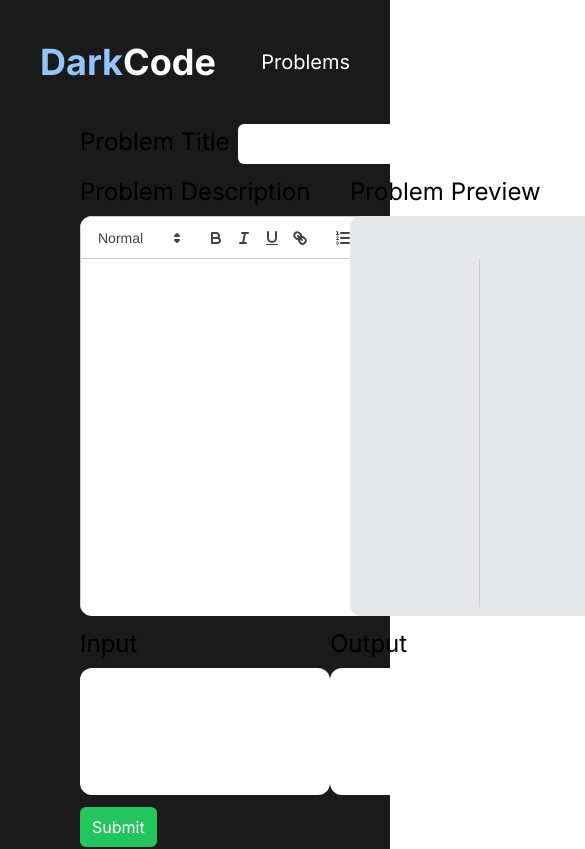
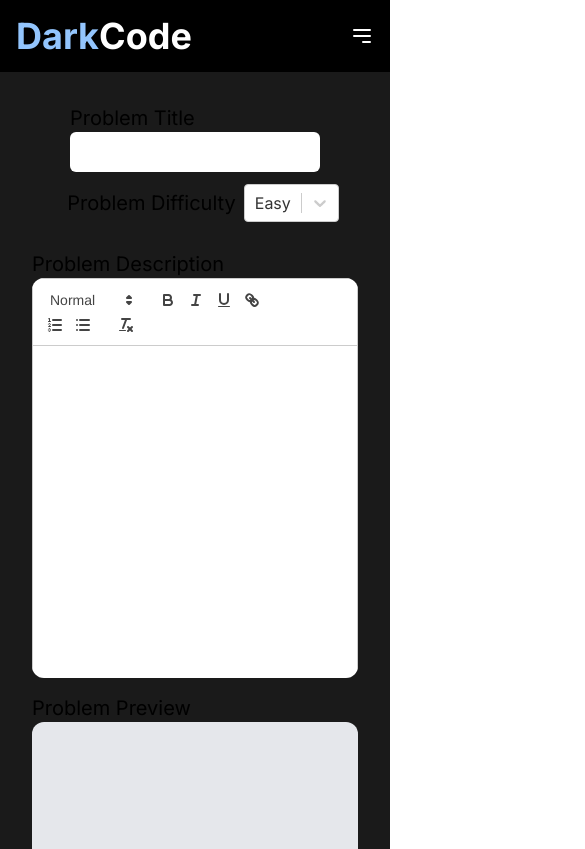
Before and after one commit to Prontent11/Darkcode, a Next.js app: page /admin in a window 390 px wide. Shown: the top 849 px of the page, 585 px wide, since content can reach past the window. Built offline with nearby package versions, Linux system fonts and the light colour scheme.

Commit message:
made some css changes and middleware file updated

```diff
--- a/src/app/(pages)/admin/page.tsx
+++ b/src/app/(pages)/admin/page.tsx
@@ -1,14 +1,11 @@
 "use client";
 import UserContext from "@/app/context/userContext";
 import axios from "axios";
-import { redirect } from "next/navigation";
 import { useRouter } from "next/navigation";
 import React, { useContext, useEffect, useState } from "react";
-// import ReactQuill from "react-quill";
 import Select from "react-select";
+import dynamic from "next/dynamic";
 import "react-quill/dist/quill.snow.css";
-
-import dynamic from "next/dynamic";
 
 const ReactQuill = dynamic(() => import("react-quill"), { ssr: false });
 
@@ -23,19 +20,22 @@ const Admin = () => {
     output: "",
     difficulty: "Easy",
   });
+
   useEffect(() => {
     if (currentUser?.admin === false) {
-      return redirect("/");
+      router.push("/");
     }
-  }, [currentUser]);
+  }, [currentUser, router]);
+
   const difficulties = [
     { value: "Easy", label: "Easy" },
     { value: "Medium", label: "Medium" },
     { value: "Hard", label: "Hard" },
   ];
-  const Submit = async () => {
+
+  const submitProblem = async () => {
     try {
-      alert("Are you sure you want to submit");
+      alert("Are you sure you want to submit?");
       const response = await axios.post("./api/problems", problem);
       console.log(response.data);
     } catch (error) {
@@ -49,18 +49,19 @@ const Admin = () => {
       difficulty: "Easy",
     });
   };
+
   return (
-    <>
-      <div>
-        <div className="p-10 pb-5 pl-20  flex flex-col gap-3 box-border bg-[#1A1A1A]">
-          <div className="container flex items-center justify-between w-[950px] ">
-            <div>
-              <label className=" mb-2 text-2xl" htmlFor="title">
+    <div className="bg-[#1A1A1A] min-h-screen p-4 sm:p-8">
+      <div className="container mx-auto">
+        <div className="flex flex-col gap-3">
+          <div className="flex md:flex-row items-center md:items-center  md:justify-between  mb-4 md:mb-8 flex-col gap-3">
+            <div className="flex flex-col">
+              <label className="text-xl md:text-2xl" htmlFor="title">
                 Problem Title
               </label>
               <input
                 type="text"
-                className="ml-2 rounded-md p-2 text-black"
+                className="rounded-md p-2 text-black"
                 required
                 value={problem.title}
                 onChange={(e: any) =>
@@ -68,15 +69,14 @@ const Admin = () => {
                 }
               />
             </div>
-            <div className="flex">
-              <label htmlFor="di mb-2 fficulty " className="text-2xl">
+            <div className="flex items-center">
+              <label className="text-xl md:text-2xl ml-4" htmlFor="difficulty">
                 Problem Difficulty
               </label>
               <Select
-                id={Date.now().toString()}
-                className="text-black"
+                className="text-black ml-2"
                 options={difficulties}
-                value={problem.difficulty}
+                value={{ value: problem.difficulty, label: problem.difficulty }}
                 onChange={(e: any) =>
                   setProblem({ ...problem, difficulty: e.value })
                 }
@@ -84,9 +84,10 @@ const Admin = () => {
               />
             </div>
           </div>
-          <div className="flex items-center justify-evenly">
-            <div className="container flex flex-col  ">
-              <label className=" mb-2 text-2xl" htmlFor="description">
+
+          <div className="grid grid-cols-1 md:grid-cols-2 gap-4">
+            <div className="flex flex-col">
+              <label className="text-xl md:text-2xl" htmlFor="description">
                 Problem Description
               </label>
               <ReactQuill
@@ -96,43 +97,46 @@ const Admin = () => {
                   setProblem({ ...problem, description: e })
                 }
                 theme="snow"
-                className=" w-[400px] h-[400px] rounded-xl overflow-hidden  bg-white text-black"
+                className="w-full h-[400px] rounded-xl overflow-hidden bg-white text-black"
               />
             </div>
-            <div className="container flex flex-col  ">
-              <label className=" mb-2 text-2xl" htmlFor="preview">
+
+            <div className="flex flex-col">
+              <label className="text-xl md:text-2xl" htmlFor="preview">
                 Problem Preview
               </label>
-              <div className=" overflow-y-auto rounded-xl w-[400px] h-[400px] bg-gray-200 p-5 resize-none text-black">
+              <div className="overflow-y-auto rounded-xl w-full h-[400px] bg-gray-200 p-5 resize-none text-black">
                 <div
                   dangerouslySetInnerHTML={{ __html: problem.description }}
                 />
               </div>
             </div>
           </div>
-          <div className="flex items-center justify-evenly">
-            <div className="container flex flex-col  ">
-              <label className=" mb-2 text-2xl" htmlFor="input">
+
+          <div className="grid grid-cols-1 md:grid-cols-2 gap-4">
+            <div className="flex flex-col">
+              <label className="text-xl md:text-2xl" htmlFor="input">
                 Input
               </label>
               <textarea
                 id="input"
                 required
-                className="rounded-xl w-[250px] h-[15vh]  p-1 resize-none text-black"
+                className="rounded-xl w-full h-[15vh] p-1 resize-none text-black"
                 value={problem.input}
                 onChange={(e: any) =>
                   setProblem({ ...problem, input: e.target.value })
                 }
               />
             </div>
-            <div className="container flex flex-col  ">
-              <label className=" mb-2 text-2xl" htmlFor="output">
+
+            <div className="flex flex-col">
+              <label className="text-xl md:text-2xl" htmlFor="output">
                 Output
               </label>
               <textarea
                 id="output"
                 required
-                className="rounded-xl w-[250px] h-[15vh]  p-1 resize-none text-black"
+                className="rounded-xl w-full h-[15vh] p-1 resize-none text-black"
                 value={problem.output}
                 onChange={(e: any) =>
                   setProblem({ ...problem, output: e.target.value })
@@ -140,17 +144,18 @@ const Admin = () => {
               />
             </div>
           </div>
+
           <div className="container">
             <button
               className="rounded-md px-3 py-2 hover:bg-green-600 text-white bg-green-500"
-              onClick={Submit}
+              onClick={submitProblem}
             >
               Submit
             </button>
           </div>
         </div>
       </div>
-    </>
+    </div>
   );
 };
 
--- a/src/app/(pages)/layout.tsx
+++ b/src/app/(pages)/layout.tsx
@@ -1,19 +1,12 @@
-// import { Metadata } from "next";
 "use client";
 import { Inter } from "next/font/google";
-// import "../globals.css";
 import { UserProvider } from "../context/userContext";
-import { useState } from "react";
 import { ToastContainer } from "react-toastify";
 import Link from "next/link";
 import Navbar from "@/components/Navbar";
-
+import { useState } from "react";
+import Footer from "@/components/Footer";
 const inter = Inter({ subsets: ["latin"] });
-
-// export const metadata: Metadata = {
-//   title: "Create Next App",
-//   description: "Generated by create next app",
-// };
 
 export default function PageLayout({
   children,
@@ -22,7 +15,7 @@ export default function PageLayout({
 }) {
   return (
     <UserProvider>
-      <div className="bg-[#1A1A1A] h-screen">
+      <div className="min-h-screen bg-[#1A1A1A]">
         <Navbar />
         <ToastContainer
           position="top-center"
@@ -36,10 +29,12 @@ export default function PageLayout({
           pauseOnHover
           theme="dark"
         />
-        {children}
-        {/* <footer className="footer  text-[#ffffff]  bg-blue-400 overflow-hidden border-t text-center py-5 border-white">
-          <p>&copy; 2023 Darkcode. All rights reserved.</p>
-        </footer> */}
+        <div className="flex flex-col min-h-screen">
+          <div className="container mx-auto p-4 sm:p-8 flex-grow">
+            {children}
+          </div>
+          <Footer />
+        </div>
       </div>
     </UserProvider>
   );
--- a/src/app/(pages)/problems/[id]/page.tsx
+++ b/src/app/(pages)/problems/[id]/page.tsx
@@ -1,40 +1,29 @@
 "use client";
+import UserContext from "@/app/context/userContext";
+import LoadingComponent from "@/components/Loading";
+import Problem from "@/components/Problem";
+import axios from "axios";
 import { useRouter } from "next/navigation";
-import React, {
-  Suspense,
-  useCallback,
-  useContext,
-  useEffect,
-  useState,
-} from "react";
+import React, { useContext, useCallback, useState, useEffect } from "react";
 import Editor from "@monaco-editor/react";
-import Problem from "@/components/Problem";
-import Testcases from "@/components/Testcases";
-import axios from "axios";
-import { fetchProblem } from "@/lib/problemlib";
-import UserContext from "@/app/context/userContext";
 import { toast } from "react-toastify";
 import CodeEditorHead from "@/components/CodeEditorHead";
-import LoadingComponent from "@/components/Loading";
-const Problems = ({ params }: any) => {
+
+interface ProblemsProps {
+  params: { id: string };
+}
+
+const Problems: React.FC<ProblemsProps> = ({ params }) => {
   const id = params.id;
+  const router = useRouter();
+  const [userCode, setUserCode] = useState<string>("");
+  const [userLang, setUserLang] = useState<string>("python");
+  const [userTheme, setUserTheme] = useState<string>("vs-dark");
+  const [fontSize, setFontSize] = useState<number>(20);
+  const [problem, setProblem] = useState<any>();
+  const [loading, setLoading] = useState<boolean>(false);
+  const { currentUser } = useContext(UserContext);
 
-  const router = useRouter();
-  const [userCode, setUserCode] = useState(``);
-
-  const [userLang, setUserLang] = useState("python");
-
-  const [userTheme, setUserTheme] = useState("vs-dark");
-
-  const [fontSize, setFontSize] = useState(20);
-
-  const [userInput, setUserInput] = useState("");
-
-  const [userOutput, setUserOutput] = useState("");
-
-  const [problem, setProblem] = useState();
-  const [loading, setLoading] = useState(false);
-  const { currentUser } = useContext(UserContext);
   const getProblem = useCallback(async () => {
     try {
       setLoading(true);
@@ -47,80 +36,61 @@ const Problems = ({ params }: any) => {
       setLoading(false);
     }
   }, []);
-
+  useEffect(() => {
+    getProblem();
+  }, []);
   const onSubmit = async () => {
     try {
       setLoading(true);
       const userEmail = currentUser?.email;
-      console.log(currentUser);
       const data = {
         problem,
         userCode,
         userLang,
         userEmail,
       };
-      const respone = await axios.post("../api/submit", data);
-      // const respone = 3;
+      const response = await axios.post("../api/submit", data);
       let message = "";
-      if (respone.data.data.status.id == 3) {
+      if (response.data.data.status.id === 3) {
         message = " ✅ Problem accepted";
         toast.success(message, {
-          position: "top-center",
-          autoClose: 3000,
-          hideProgressBar: false,
-          closeOnClick: true,
-          pauseOnHover: true,
-          draggable: true,
-          progress: undefined,
-          theme: "dark",
+          /* ...toast options */
         });
-      } else if (respone.data.data.status.id == 4) {
+      } else if (response.data.data.status.id === 4) {
         message = " ❌ Wrong Answer";
         toast.error(message, {
-          position: "top-center",
-          autoClose: 3000,
-          hideProgressBar: false,
-          closeOnClick: true,
-          pauseOnHover: true,
-          draggable: true,
-          progress: undefined,
-          theme: "dark",
+          /* ...toast options */
         });
       } else {
         message = " 🚫 Compilation Error";
         toast.error(message, {
-          position: "top-center",
-          autoClose: 3000,
-          hideProgressBar: false,
-          closeOnClick: true,
-          pauseOnHover: true,
-          draggable: true,
-          progress: undefined,
-          theme: "dark",
+          /* ...toast options */
         });
       }
 
       console.log("working.....");
-      console.log(respone);
+      console.log(response);
     } catch (error) {
       console.log(error);
     } finally {
       setLoading(false);
     }
   };
+
   const options = {
     fontSize: fontSize,
   };
+
   return loading ? (
     <div>
       <LoadingComponent />
     </div>
   ) : (
-    <div className="  w-full justify-start flex overflow-hidden">
-      <div className="problem h-full flex-1 ">
+    <div className="flex flex-col md:flex-row">
+      <div className="md:w-1/2 overflow-hidden">
         <Problem problem={problem} />
       </div>
-      <div className="flex-1 overflow-hidden h-full">
+      <div className="md:w-1/2 md:overflow-hidden">
         <CodeEditorHead
           userLang={userLang}
           setUserLang={setUserLang}
@@ -132,14 +102,14 @@ const Problems = ({ params }: any) => {
         />
 
         <Editor
-          className="h-[610px] "
+          className="h-96 md:h-[615px]"
           options={options}
           theme={userTheme}
           language={userLang}
           defaultLanguage="python"
           defaultValue="Enter your code here"
-          onChange={(value: any) => {
-            setUserCode(value);
+          onChange={(value: string | undefined) => {
+            setUserCode(value || " ");
           }}
         />
       </div>
--- /dev/null
+++ b/src/components/Footer.tsx
@@ -0,0 +1,13 @@
+import React from "react";
+
+const Footer: React.FC = () => {
+  return (
+    <footer className="bg-gray-800 text-white p-4">
+      <div className="container mx-auto text-center">
+        <p>&copy;{new Date().getFullYear()} DarkCode. All rights reserved.</p>
+      </div>
+    </footer>
+  );
+};
+
+export default Footer;
--- a/src/components/Navbar.tsx
+++ b/src/components/Navbar.tsx
@@ -1,40 +1,85 @@
+import { useContext, useState } from "react";
 import Link from "next/link";
-import React, { useContext, useState } from "react";
 import Dropdown from "./Dropdown";
 import UserContext from "@/app/context/userContext";
 
 const Navbar = () => {
   const { currentUser } = useContext(UserContext);
+  const [isMenuOpen, setMenuOpen] = useState(false);
+
+  const toggleMenu = () => {
+    setMenuOpen(!isMenuOpen);
+  };
+
   return (
-    <div>
-      {" "}
-      <div className=" p pt-10">
-        <div className="container mx-auto flex justify-between items-center">
+    <div className="bg-black">
+      <div className="container mx-auto p-4">
+        <div className="flex justify-between items-center">
+          {/* Logo */}
           <div className="text-white font-bold text-xl">
-            <Link href="/" className="text-4xl ml-10 mt-10">
+            <Link href="/" className="text-4xl">
               <span className="text-blue-300">Dark</span>Code
             </Link>
           </div>
 
-          {/* Navigation links on the right */}
-          <div className="flex flex-wrap items-center gap-5 text-xl">
+          {/* Hamburger icon for mobile */}
+          <div className="lg:hidden cursor-pointer" onClick={toggleMenu}>
+            <svg
+              className="w-6 h-6 text-white"
+              fill="none"
+              stroke="currentColor"
+              viewBox="0 0 24 24"
+              xmlns="http://www.w3.org/2000/svg"
+            >
+              <path
+                strokeLinecap="round"
+                strokeLinejoin="round"
+                strokeWidth="2"
+                d="M4 6h16M4 12h16m-7 6h7"
+              ></path>
+            </svg>
+          </div>
+
+          {/* Navigation links on the right (hidden on mobile) */}
+          <div className="hidden lg:flex items-center space-x-4 text-white text-lg">
             <Link
               href="/problems"
-              className="text-white hover:bg-blue-300 px-5 py-2 rounded-xl hover:text-white"
+              className="hover:bg-blue-300 px-3 py-2 rounded-md hover:text-white"
             >
               Problems
             </Link>
             {currentUser?.admin && (
               <Link
                 href="/admin"
-                className="text-white hover:bg-blue-300 px-5 py-2 rounded-xl hover:text-white"
+                className="hover:bg-blue-300 px-3 py-2 rounded-md hover:text-white"
               >
                 Admin
               </Link>
             )}
-            <div className="rounded-xl">{currentUser && <Dropdown />}</div>
+            <div className="rounded-md">{currentUser && <Dropdown />}</div>
           </div>
         </div>
+
+        {/* Mobile menu (visible when toggled) */}
+        {isMenuOpen && (
+          <div className="lg:hidden mt-2">
+            <Link
+              href="/problems"
+              className="block py-2 px-4 text-white hover:bg-blue-300 rounded-md"
+            >
+              Problems
+            </Link>
+            {currentUser?.admin && (
+              <Link
+                href="/admin"
+                className="block py-2 px-4 text-white hover:bg-blue-300 rounded-md"
+              >
+                Admin
+              </Link>
+            )}
+            {currentUser && <Dropdown />}
+          </div>
+        )}
       </div>
     </div>
   );
```
Also changed, not shown: src/app/(pages)/login/page.tsx (+8 -6 lines), src/app/(pages)/page.tsx (+23 -15 lines), src/app/(pages)/problems/page.tsx (+40 -29 lines), src/components/CodeEditorHead.tsx (+5 -6 lines), src/components/Dropdown.tsx (+8 -4 lines), src/components/Problem.tsx (+4 -4 lines), src/middleware.ts (+8 -1 lines).
